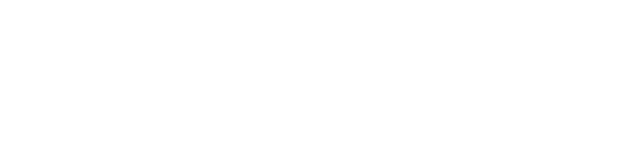
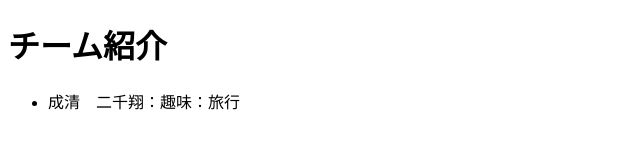
Before and after one commit to Aoi3222/takamatu, a plain HTML site: page index.html in a window 1280 px wide. Shown: the whole page, without its empty margins (0-640 px from the left). Drawn offline with Linux system fonts and the light colour scheme.

Commit message:
Update index.html

```diff
--- a/index.html
+++ b/index.html
@@ -6,6 +6,9 @@
     <title>Document</title>
 </head>
 <body>
+    <h1>チーム紹介</h1>
+    <ul><li>成清　二千翔：趣味：旅行</li>
+    </ul>
 
 </body>
 </html>
```
